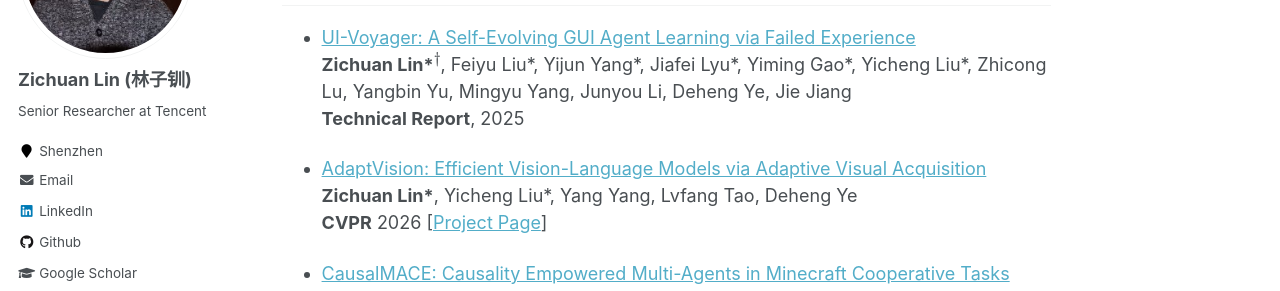
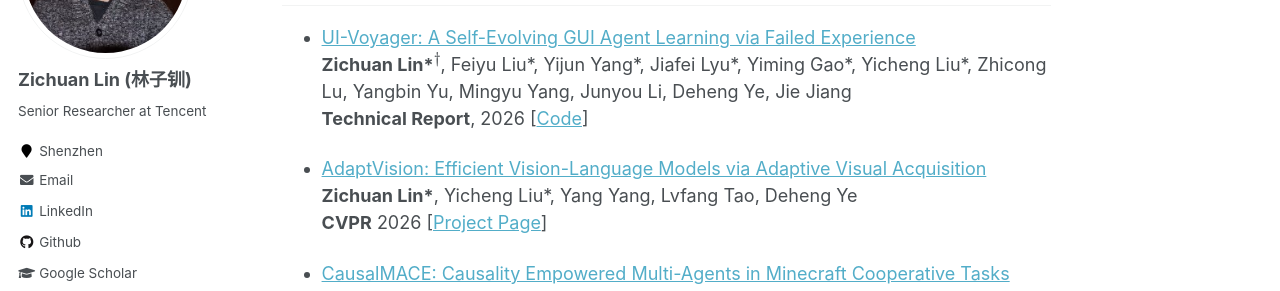
Before and after one commit to LinZichuan/linzichuan.github.io, a Jekyll site: the page built from _pages/about.md, in a window 1280 px wide and 900 px high, scrolled down 448 px. Shown: the part 152-443 px from the top of the window. Built offline with Jekyll 4.4.1, drawn with Linux system fonts in a browser that asks for light colours; formulas are drawn with MathJax 3.

Commit message:
Update about.md

```diff
--- a/_pages/about.md
+++ b/_pages/about.md
@@ -28,7 +28,7 @@ Publications & Preprints
 
 - [UI-Voyager: A Self-Evolving GUI Agent Learning via Failed Experience](https://arxiv.org/abs/2603.24533) <br>
 **Zichuan Lin\*$^{\dagger}$**, Feiyu Liu\*, Yijun Yang\*, Jiafei Lyu\*, Yiming Gao\*, Yicheng Liu\*, Zhicong Lu, Yangbin Yu, Mingyu Yang, Junyou Li, Deheng Ye, Jie Jiang <br>
-**Technical Report**, 2025
+**Technical Report**, 2026 [[Code](https://github.com/ui-voyager/UI-Voyager)]
 
 - [AdaptVision: Efficient Vision-Language Models via Adaptive Visual Acquisition](https://arxiv.org/abs/2512.03794) <br>
 **Zichuan Lin\***, Yicheng Liu\*, Yang Yang, Lvfang Tao, Deheng Ye <br>
```
